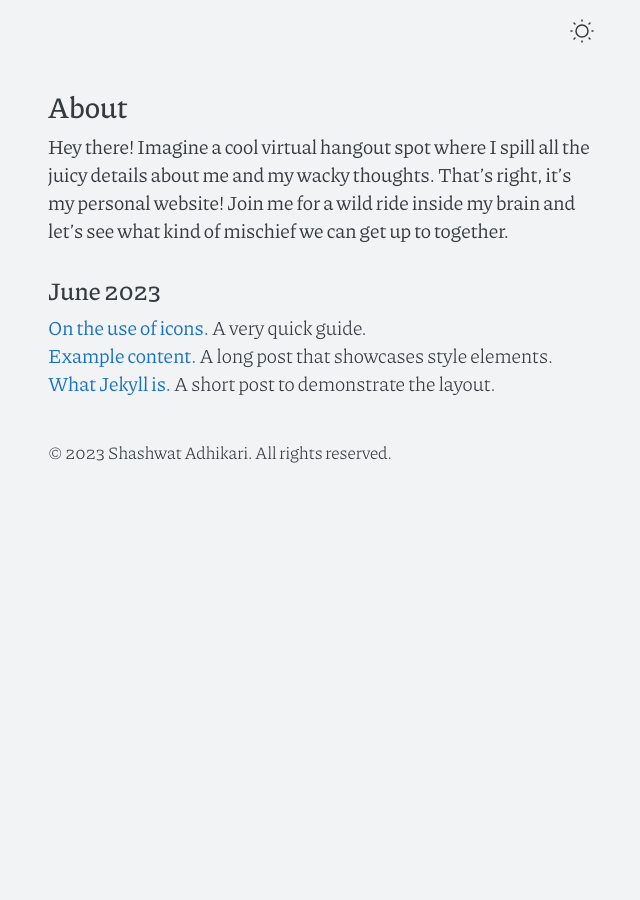
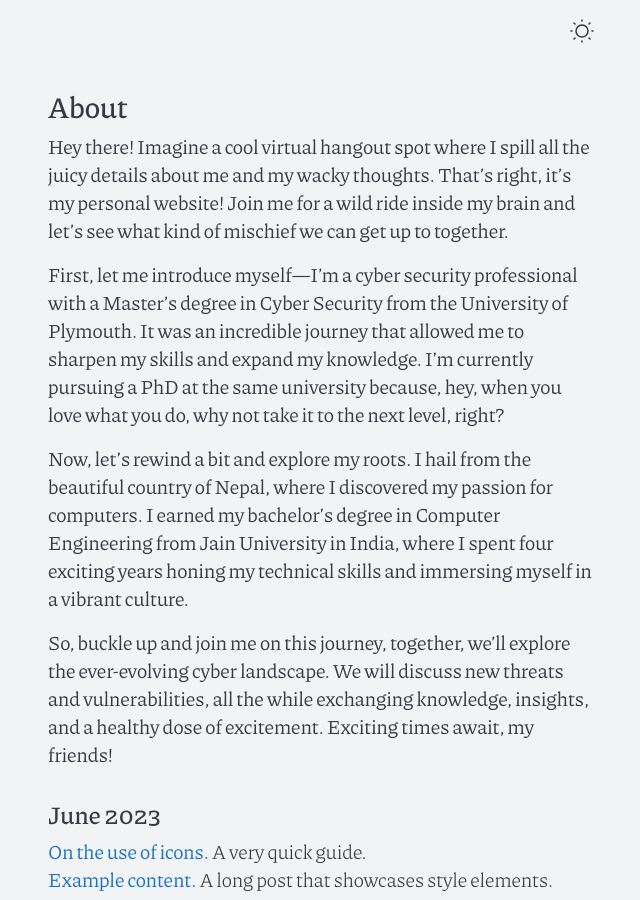
Before and after one commit to ShashwatAdh/ShashwatAdh.github.io, a Jekyll site: the page built from index.md, in a window 1280 px wide and 900 px high, scrolled down 918 px. Shown: the whole window, without its empty margins (319-959 px from the left). Built offline with Jekyll 4.4.1, drawn with Linux system fonts in a browser that asks for light colours; before the commit the page ends 1423 px from its top, so only the background shows below that.

Commit message:
Update index.md

```diff
--- a/index.md
+++ b/index.md
@@ -7,12 +7,11 @@ title: Home
 
 Hey there! Imagine a cool virtual hangout spot where I spill all the juicy details about me and my wacky thoughts. That's right, it's my personal website! Join me for a wild ride inside my brain and let's see what kind of mischief we can get up to together.
 
-<!--- This is the home page. It can be used for a short introduction. [Click here](/cv) to see the full CV, and [here](/cv.pdf) to download a print version. The theme also ships with a blog: [click here](/posts) to scroll posts from the most recent. Finally, [click here](/404) to see a page that can't be found.
+First, let me introduce myself—I'm a cyber security professional with a Master's degree in Cyber Security from the University of Plymouth. It was an incredible journey that allowed me to sharpen my skills and expand my knowledge. I'm currently pursuing a PhD at the same university because, hey, when you love what you do, why not take it to the next level, right?
 
-By default, the theme only contains these few pages in order to stay lean and flexible. However, it can be easily extended to accommodate more pages, [collections](https://jekyllrb.com/docs/collections/), [categories, and tags](https://jekyllrb.com/docs/posts/#tags-and-categories).
+Now, let's rewind a bit and explore my roots. I hail from the beautiful country of Nepal, where I discovered my passion for computers. I earned my bachelor's degree in Computer Engineering from Jain University in India, where I spent four exciting years honing my technical skills and immersing myself in a vibrant culture.
 
-Ut enim ad minim veniam, quis nostrud exercitation ullamco laboris nisi ut aliquip ex ea commodo consequat. Duis aute irure dolor in reprehenderit in voluptate velit esse cillum dolore eu fugiat nulla pariatur. Excepteur sint occaecat cupidatat non proident, sunt in culpa qui officia deserunt mollit anim id est laborum.
+So, buckle up and join me on this journey, together, we'll explore the ever-evolving cyber landscape. We will discuss new threats and vulnerabilities, all the while exchanging knowledge, insights, and a healthy dose of excitement. Exciting times await, my friends!
 
-Below is a list of blog posts included for illustrative purposes. Make sure to delete or modify them before deploying your website.
---->
+
 {% include archive.html %}
```
